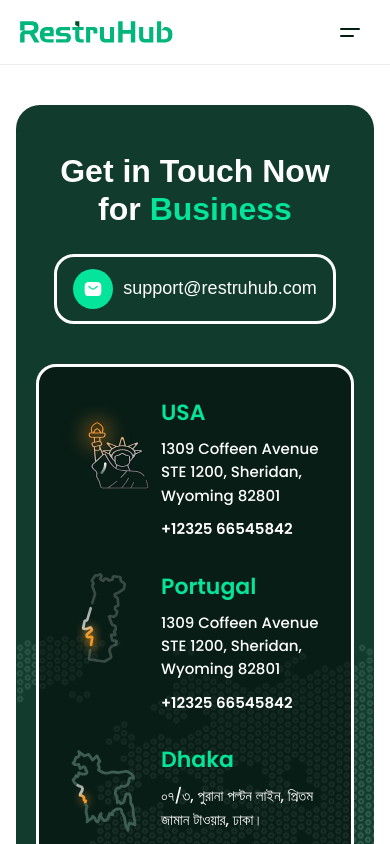
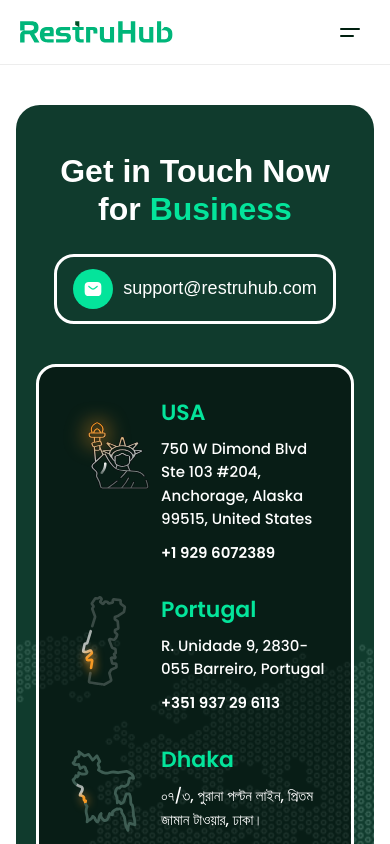
Before and after one commit to mahfuz091/restruhub-landing, a Next.js app: page /contact in a window 390 px wide. Shown: the top 844 px of the page. Built offline with nearby package versions, Linux system fonts and the light colour scheme; a web font is replaced by a local one.

Commit message:
chore: update USA and Portugal contact addresses and phone numbers

```diff
--- a/src/components/ContactSection.tsx
+++ b/src/components/ContactSection.tsx
@@ -4,14 +4,14 @@ const locations = [
   {
     icon: "/images/contact/icon-usa.svg",
     title: "USA",
-    address: "1309 Coffeen Avenue STE 1200, Sheridan, Wyoming 82801",
-    phone: "+12325 66545842",
+    address: "750 W Dimond Blvd Ste 103 #204, Anchorage, Alaska 99515, United States",
+    phone: "+1 929 6072389",
   },
   {
     icon: "/images/contact/icon-portugal.svg",
     title: "Portugal",
-    address: "1309 Coffeen Avenue STE 1200, Sheridan, Wyoming 82801",
-    phone: "+12325 66545842",
+    address: "R. Unidade 9, 2830-055 Barreiro, Portugal",
+    phone: "+351 937 29 6113",
   },
   {
     icon: "/images/contact/icon-dhaka.svg",
```
